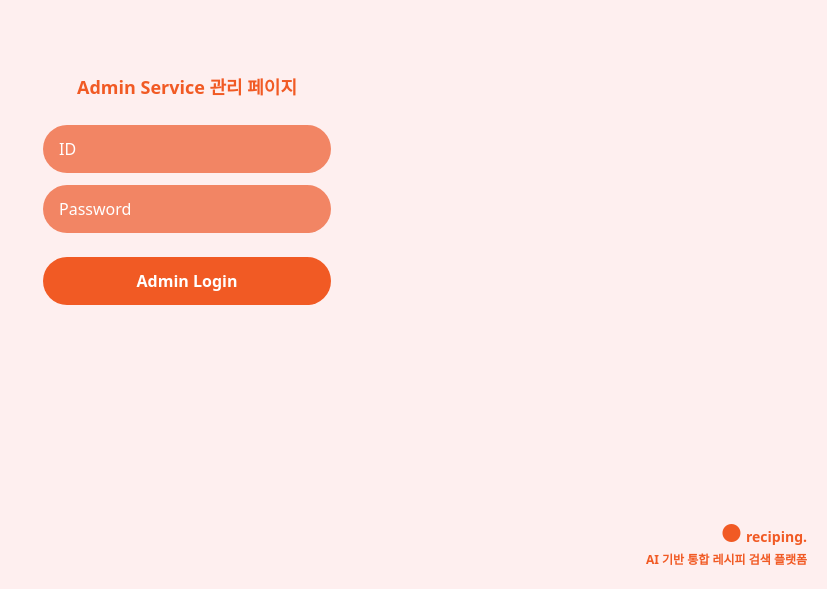
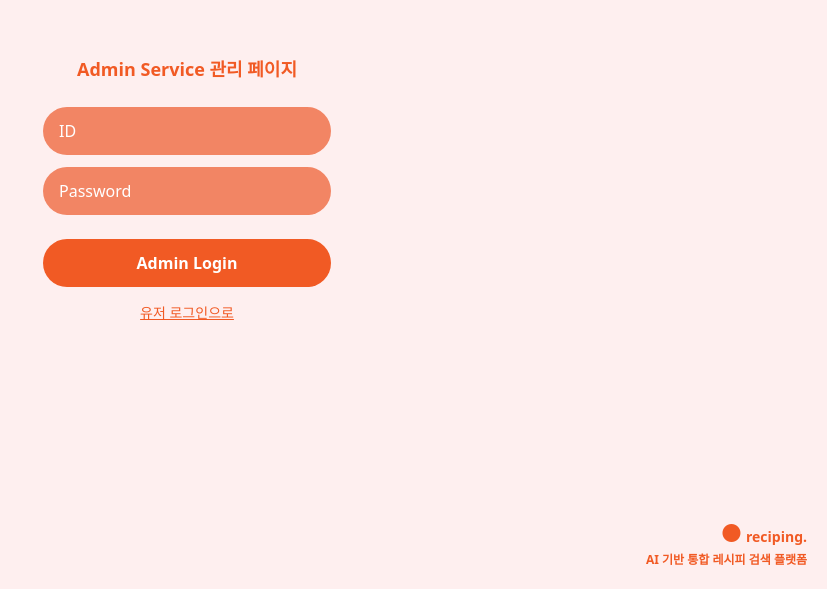
Before and after one commit to Reciping/reciping-FE, a React (Vite) app: page /admin-login in a window 1280 px wide. Shown: the part 211-800 px from the top of the page, without its empty margins (453-1280 px from the left). Built offline with nearby package versions, Linux system fonts and the light colour scheme; no server answers.

Commit message:
✨ feat : 관리자 로그인 페이지에서 유저 로그인 페이지로 이동 버튼 추가

```diff
--- a/src/pages/AdminLogin/index.tsx
+++ b/src/pages/AdminLogin/index.tsx
@@ -52,6 +52,14 @@ const AdminLogin: React.FC = () => {
         Admin Login
       </button>
 
+            {/* 유저 로그인으로 이동 */}
+            <button
+        onClick={() => navigate('/login')}
+        className="mt-4 text-sm text-[#F15A24] underline"
+      >
+        유저 로그인으로
+      </button>
+
       {/* 하단 로고 */}
       <div className="absolute bottom-5 right-5 text-[#F15A24] text-sm text-right font-bold">
         <span className="text-2xl">●</span> reciping.<br />
```
